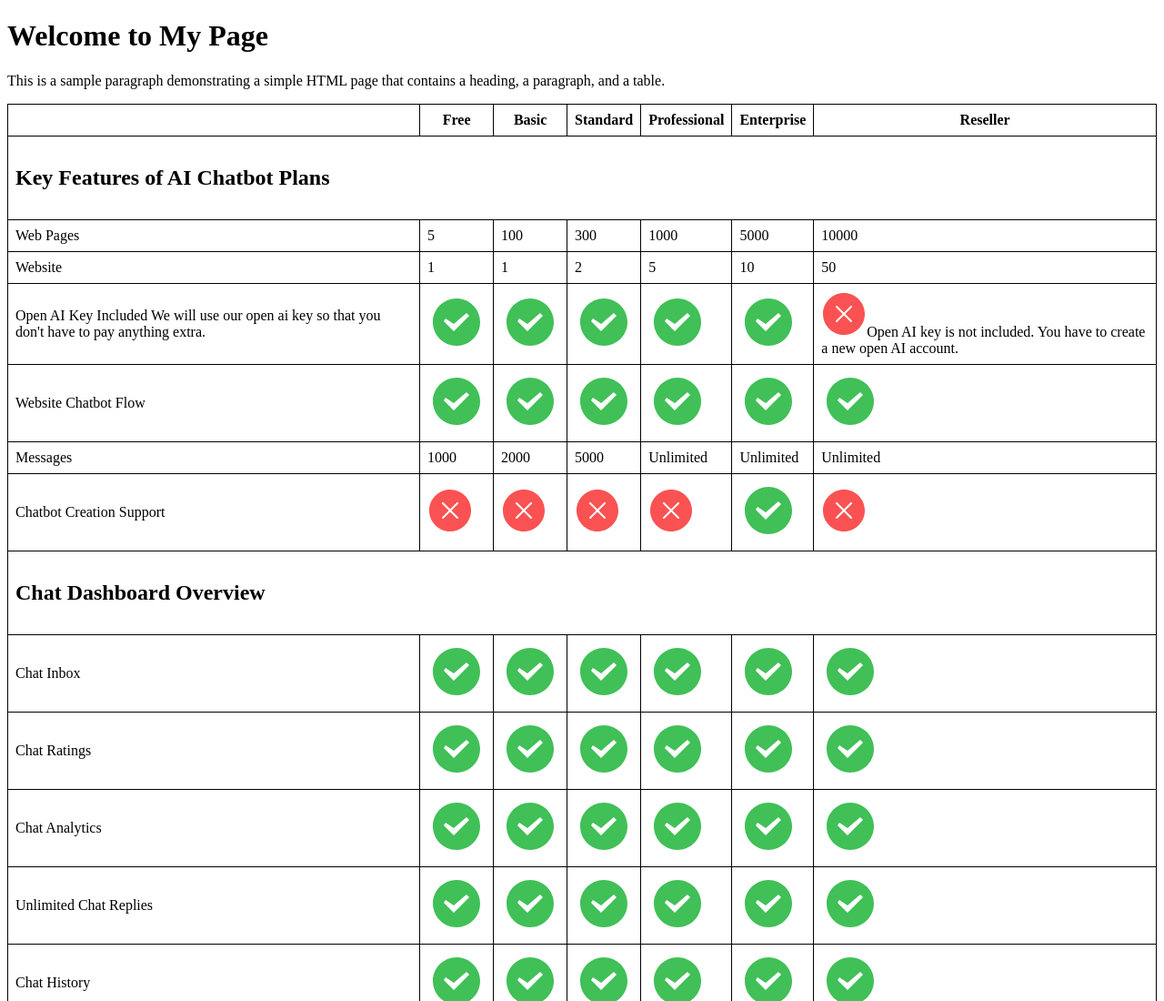
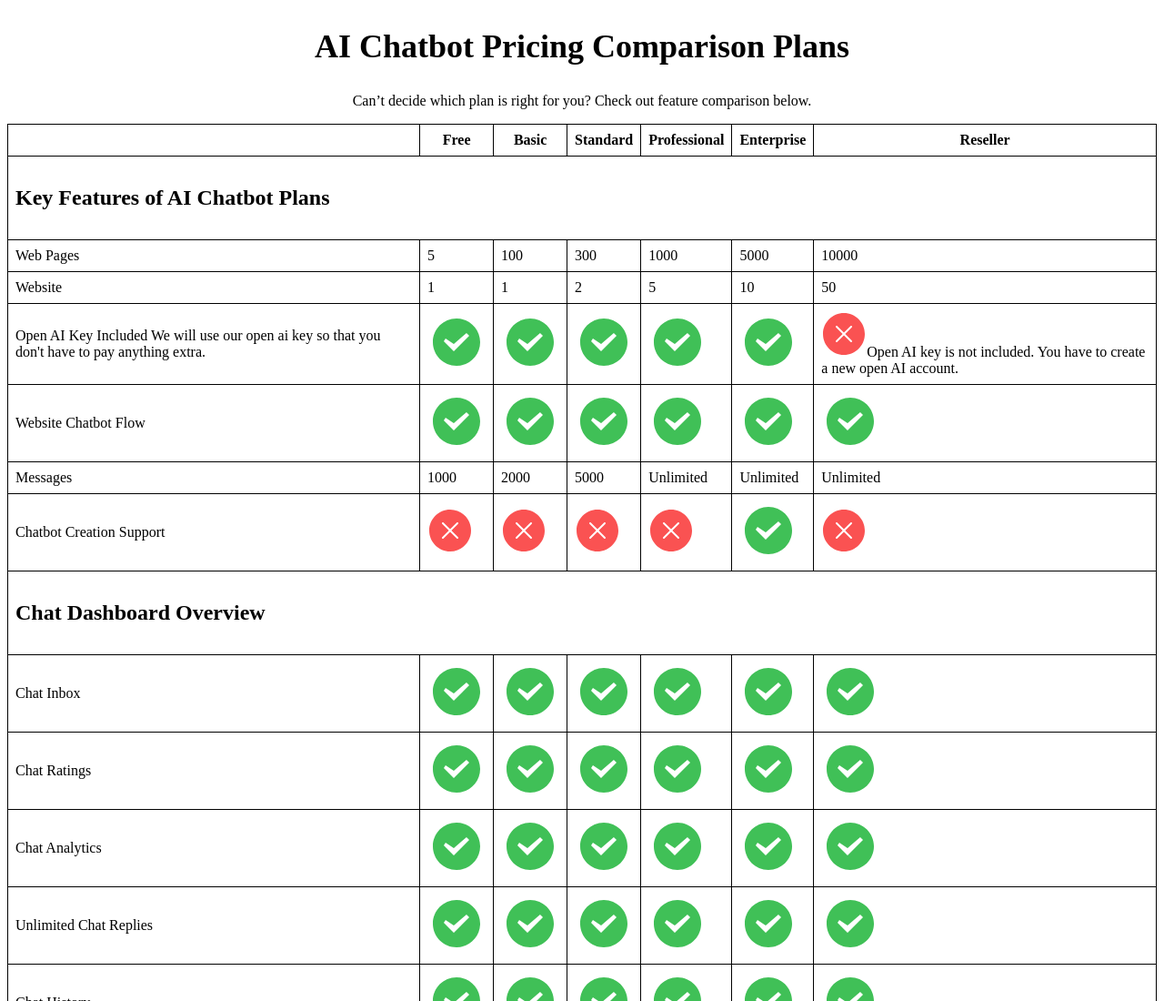
Before and after one commit to VinitSP/test, a plain HTML site: page mypage.html in a window 1280 px wide. Shown: the top 1100 px of the page at 91% size. Drawn offline with Linux system fonts and the light colour scheme.

Commit message:
Update mypage.html

```diff
--- a/mypage.html
+++ b/mypage.html
@@ -15,9 +15,10 @@
   </style>
 </head>
 <body>
-  <h1>Welcome to My Page</h1>
-  <p>This is a sample paragraph demonstrating a simple HTML page that contains a heading, a paragraph, and a table.</p>
-
+  <center>
+  <h2 class="jettext font-weight-600 text-center" style="font-size: 36px;">AI Chatbot Pricing Comparison Plans</h2>
+  <p class="text-center pb-4 fs-14">Can’t decide which plan is right for you? Check out feature comparison below.</p>
+  </center>
   <table class="table table-borderless text-center table-striped table-theme" style="overflow: hidden;">
     <thead class="thead-light">
         <tr>
```
